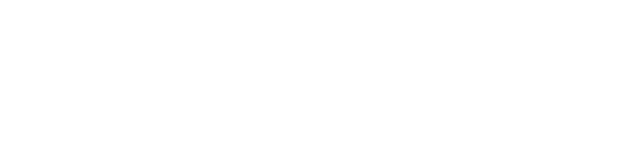
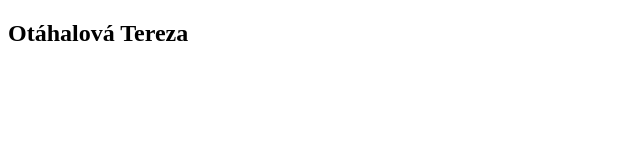
Before and after one commit to TerezaOtahalova/otahalova222, a plain HTML site: page index.html in a window 1280 px wide. Shown: the whole page, without its empty margins (0-640 px from the left). Drawn offline with Linux system fonts and the light colour scheme.

Commit message:
přidání nadpisu

```diff
--- a/index.html
+++ b/index.html
@@ -4,6 +4,6 @@
     <meta charset="utf-8">
 </head>
 <body>
-
+    <h2>Otáhalová Tereza</h2>
 </body>
 </html>
```
